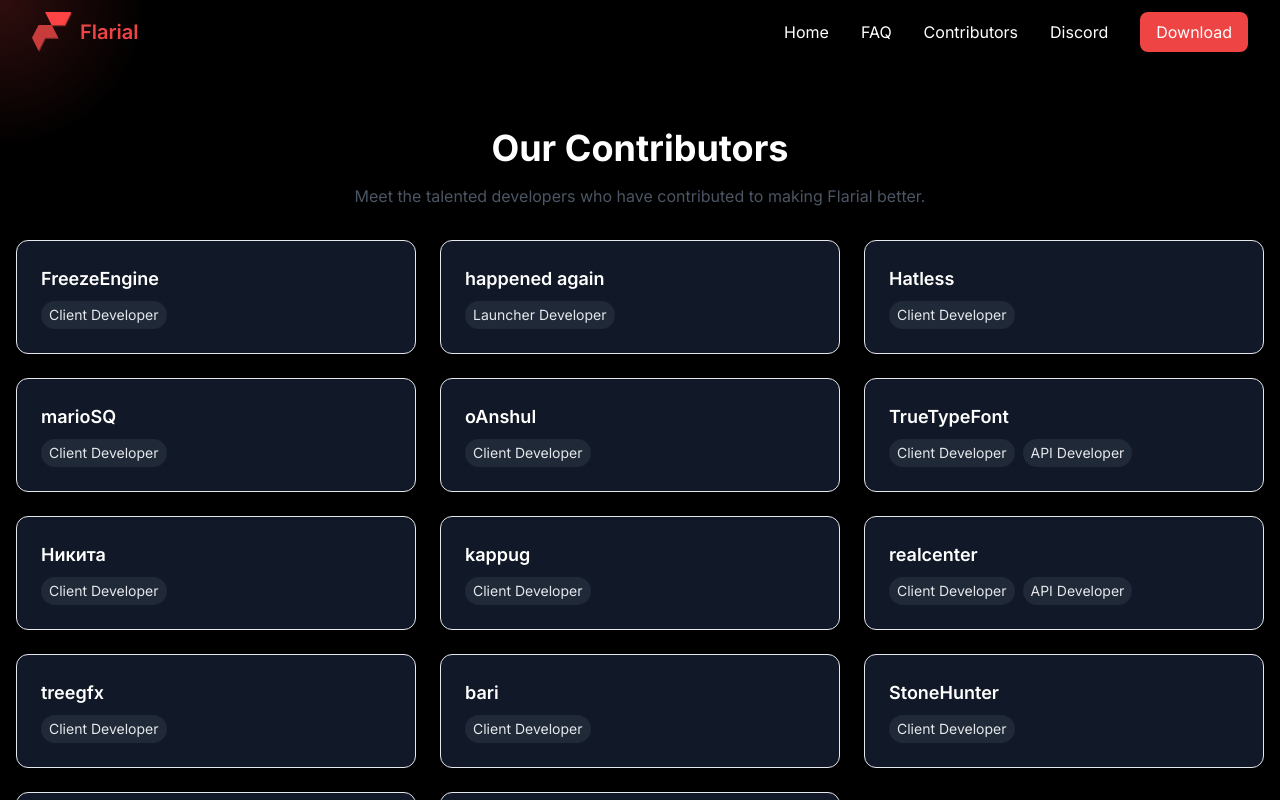
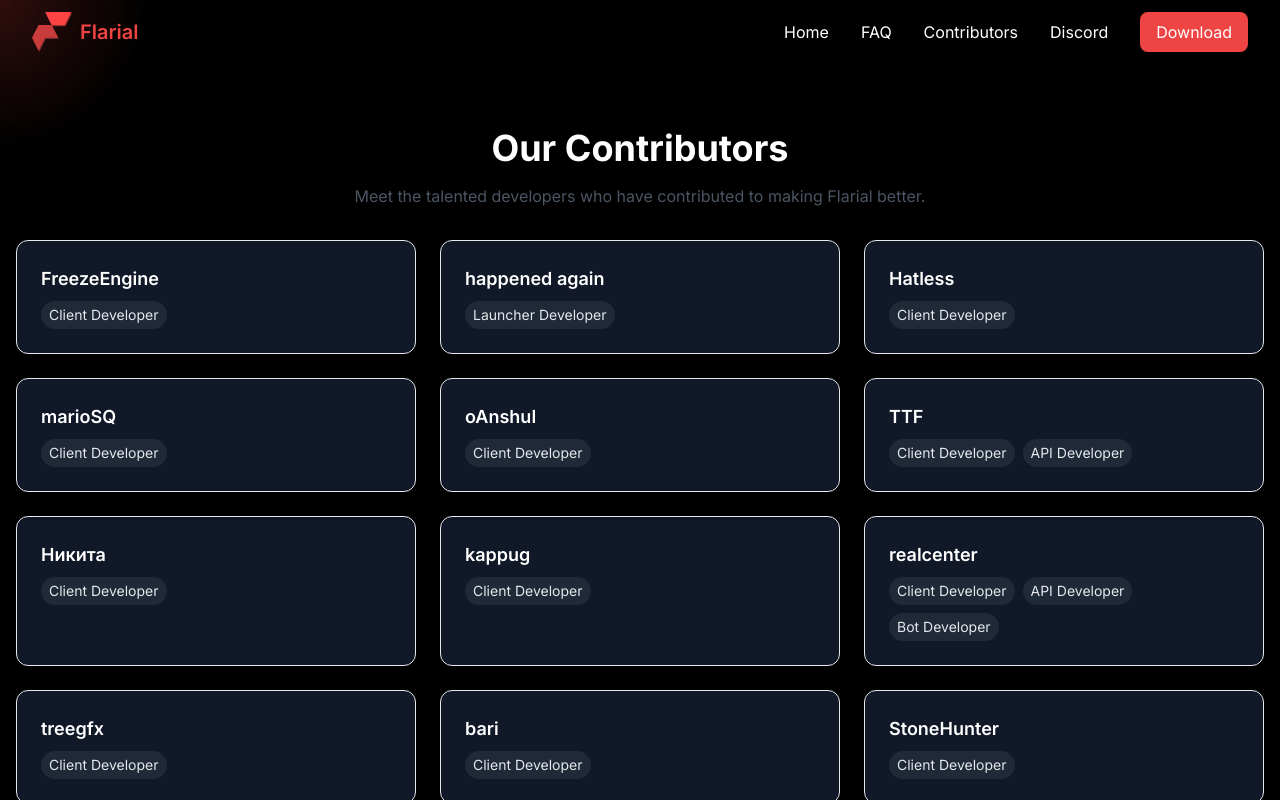
Before and after one commit to xStormyy/flarial-website, a Next.js app: page /contributors in a window 1280 px wide. Shown: the top 800 px of the page. Built offline with nearby package versions, Linux system fonts and the light colour scheme.

Commit message:
Update page.tsx

```diff
--- a/src/app/contributors/page.tsx
+++ b/src/app/contributors/page.tsx
@@ -7,10 +7,10 @@
   { name: 'Hatless', roles: ['Client Developer'], github: "https://github.com/oHatless" },
   { name: 'marioSQ', roles: ['Client Developer'], github: "https://github.com/marioCST"  },
   { name: 'oAnshul', roles: ['Client Developer'], github: "https://github.com/oAnshull" },
-  { name: 'TrueTypeFont', roles: ['Client Developer', 'API Developer'], github: "https://github.com/TTF-fog" },
+  { name: 'TTF', roles: ['Client Developer', 'API Developer'], github: "https://github.com/TTF-fog" },
   { name: 'Никита', roles: ['Client Developer'], github: "https://github.com/Withors"},
   { name: 'kappug', roles: ['Client Developer'], github: "https://github.com/kappug" },
-  { name: 'realcenter', roles: ['Client Developer', 'API Developer'], github: "https://github.com/Melvin1663" },
+  { name: 'realcenter', roles: ['Client Developer', 'API Developer', 'Bot Developer'], github: "https://github.com/Melvin1663" },
   { name: 'treegfx', roles: ['Client Developer'], github: "https://github.com/treegfx" },
   { name: 'bari', roles: ['Client Developer'], github: "https://github.com/TheBarii" },
   { name: 'StoneHunter', roles: ['Client Developer'], github: "https://github.com/St0neHunter" },
```
